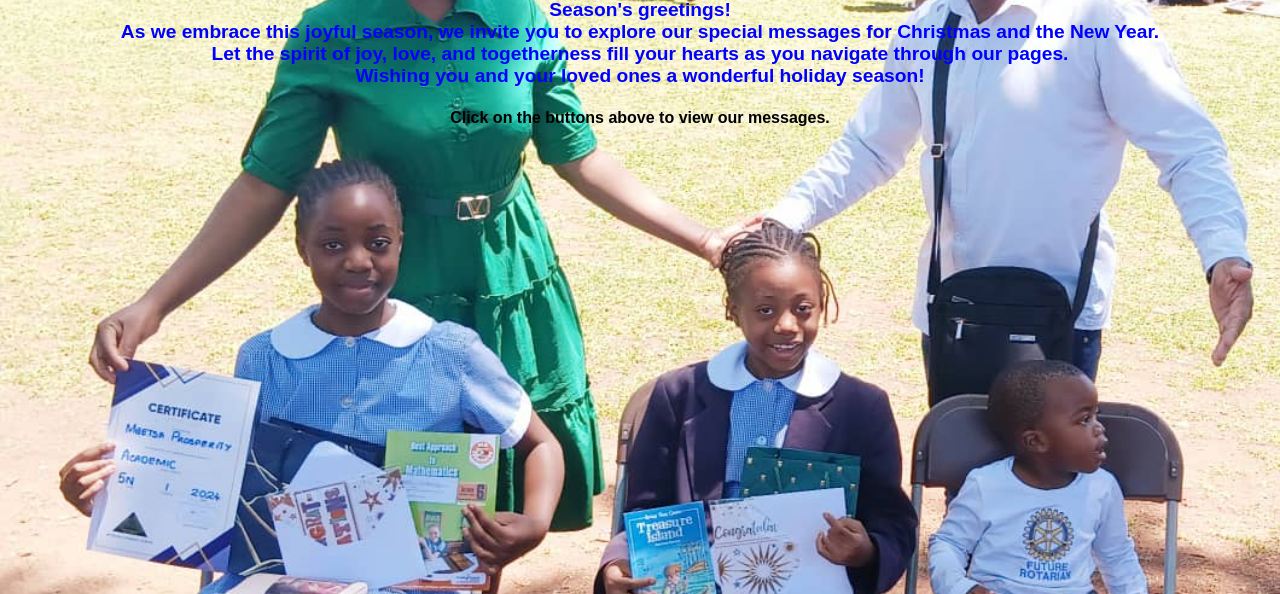
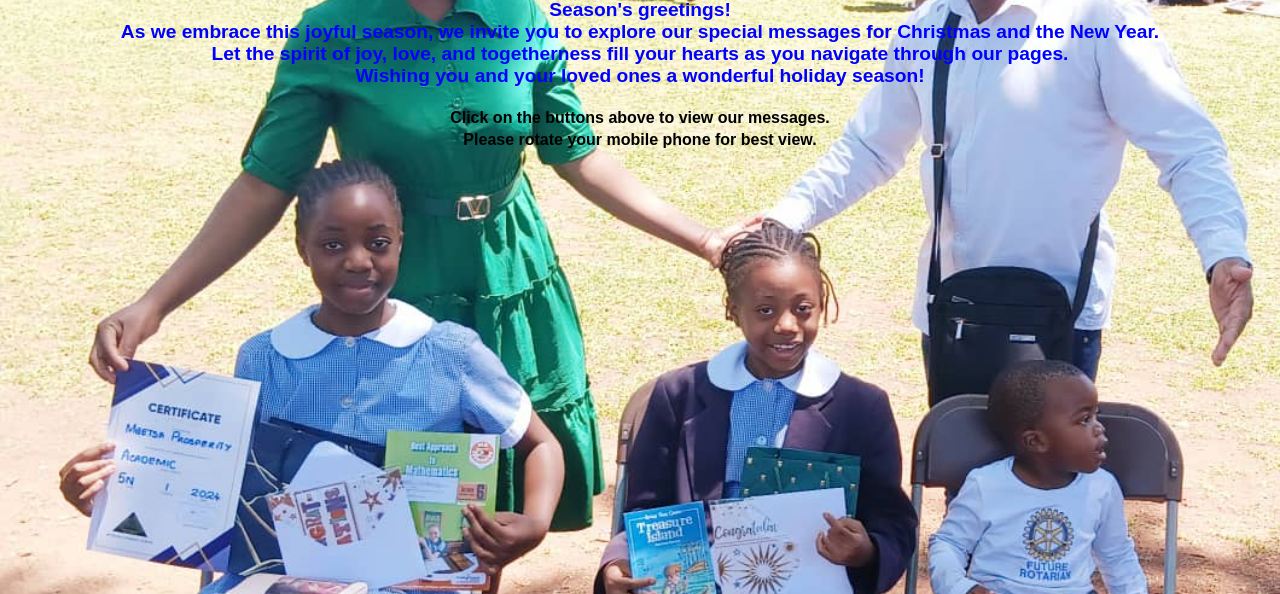
Before and after one commit to Anold39/new-beginnings, a plain HTML site: page index.html in a window 1280 px wide. Shown: the part 206-800 px from the top of the page. Drawn offline with Linux system fonts and the light colour scheme.

Commit message:
Update index.html

```diff
--- a/index.html
+++ b/index.html
@@ -129,7 +129,7 @@
         <p class="p3">Season's greetings!<br> As we embrace this joyful season, we invite you to explore our special messages for Christmas and the New Year.<br>
              Let the spirit of joy, love, and togetherness fill your hearts as you navigate through our pages.<br>
               Wishing you and your loved ones a wonderful holiday season!</p>
-        <p class="p2"><small>Click on the buttons above to view our messages.</small></p>
+        <p class="p2"><small>Click on the buttons above to view our messages.<br>Please rotate your mobile phone for best view.</small></p>
     </div>
 
     <div id="christmas" class="page">
```
